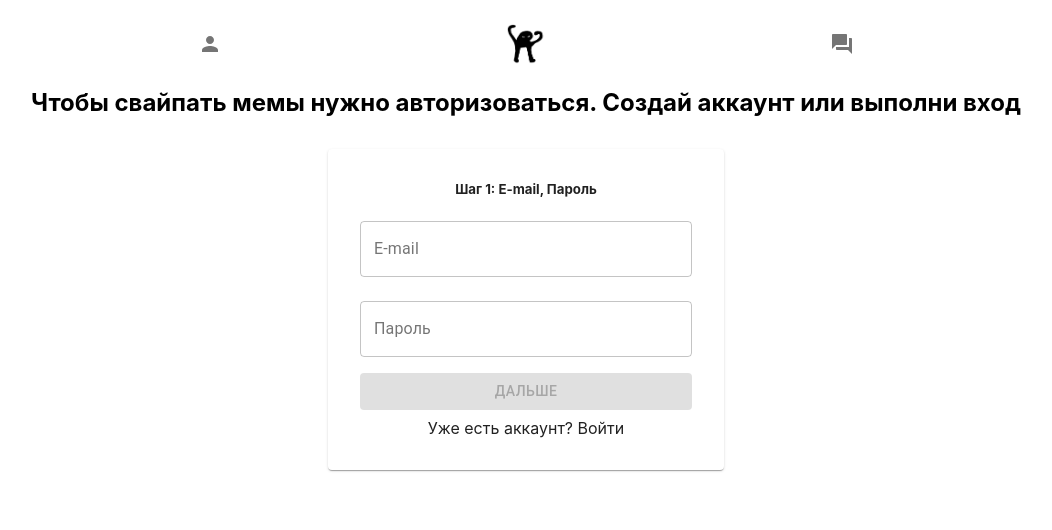
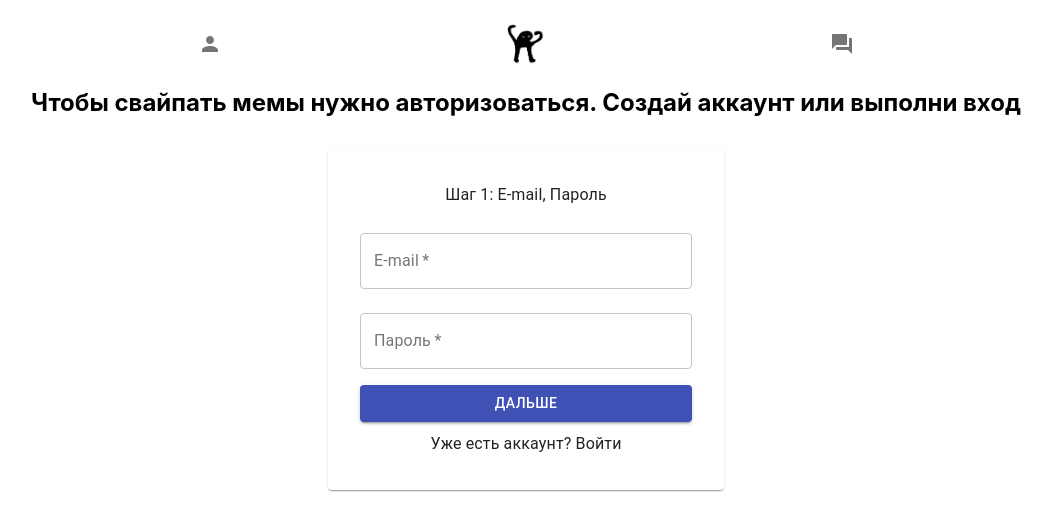
Before and after one commit to maruost/meminder, a React (Create React App) app: page /registration in a window 1280 px wide. Shown: the top 530 px of the page, without its empty margins (114-1166 px from the left). Built offline with nearby package versions, Linux system fonts and the light colour scheme.

Commit message:
validation fixed, dropzone added

```diff
--- a/package.json
+++ b/package.json
@@ -10,16 +10,20 @@
     "@testing-library/jest-dom": "^5.11.10",
     "@testing-library/react": "^11.2.6",
     "@testing-library/user-event": "^12.8.3",
+    "formik": "^2.2.6",
     "joi": "^17.4.0",
     "libphonenumber-js": "^1.9.16",
+    "moment": "^2.29.1",
     "nuka-carousel": "^4.7.7",
     "react": "^17.0.2",
     "react-dom": "^17.0.2",
+    "react-dropzone": "^11.3.2",
     "react-hook-form": "^6.15.5",
     "react-phone-number-input": "^3.1.18",
     "react-router-dom": "^5.2.0",
     "react-scripts": "4.0.3",
     "react-tinder-card": "^1.4.0",
+    "validator": "^13.5.2",
     "web-vitals": "^1.1.1",
     "yup": "^0.32.9"
   },
--- a/src/App.js
+++ b/src/App.js
@@ -9,6 +9,7 @@ import Registration from "./components/Registration/Registration";
 import { Step1 } from "./components/Step1";
 import { Step2 } from "./components/Step2";
 import { Result } from "./components/Result";
+import Step3 from "./components/Step3";
 
 const db = [
   {
@@ -86,9 +87,11 @@ function App() {
           />
         </Route>
         <Route exact path="/registration">
-            <Registration />
+          <Registration />
         </Route>
         <Route exact path="/result" component={Result}></Route>
+        <Route exact path={"/step2"} component={Step2} />
+        <Route exact path={"/step3"} component={Step3} />
       </Switch>
     </div>
   );
--- /dev/null
+++ b/src/components/DropZone/DropZone.js
@@ -0,0 +1,44 @@
+import React from "react";
+import Dropzone from "react-dropzone";
+import {
+  Paper,
+  List,
+  ListItem,
+  ListItemIcon,
+  ListItemText,
+} from "@material-ui/core";
+import { CloudUpload, InsertDriveFile } from "@material-ui/icons";
+
+function DropZone({ name, setFieldValue, values, ...props }) {
+  return (
+    <div>
+      <Dropzone
+        multiple={true}
+        accept="image/jpeg, image/png"
+        onDrop={(acceptedFiles) => {
+          setFieldValue("files", [...values, ...acceptedFiles]);
+        }}
+      >
+        {({ getRootProps, getInputProps }) => (
+          <Paper variant="outlined" {...getRootProps()}>
+            <CloudUpload />
+            <input {...getInputProps()} name="files" />
+            <p>Drag 'n' drop files here, or click to select files</p>
+          </Paper>
+        )}
+      </Dropzone>
+      <List>
+        {values.map((f, index) => (
+          <ListItem key={index}>
+            <ListItemIcon>
+              <InsertDriveFile />
+            </ListItemIcon>
+            <ListItemText primary={f.name} secondary={f.size} />
+          </ListItem>
+        ))}
+      </List>
+    </div>
+  );
+}
+
+export default DropZone;
--- a/src/components/Registration/Registration.js
+++ b/src/components/Registration/Registration.js
@@ -14,11 +14,9 @@ function Registration() {
       </h2>
       <Switch>
         <Route exact path={path}>
-          <Step1 url={url} />
+          <Step1 />
         </Route>
-        <Route exact path="/step2">
-          <Step2 />
-        </Route>
+
       </Switch>
     </div>
   );
--- a/src/components/Step1.js
+++ b/src/components/Step1.js
@@ -1,83 +1,79 @@
-import { Typography } from "@material-ui/core";
-import { useRouteMatch } from "react-router-dom";
-import React, { useEffect } from "react";
+import { TextField, Typography } from "@material-ui/core";
+import { useRouteMatch, Route, Link } from "react-router-dom";
+import React, { useEffect, useState } from "react";
 import { Form } from "./Form";
 import { Input } from "./Input";
 import { MainContainer } from "./MainContainer";
-import { useForm } from "react-hook-form";
 import { PrimaryButton } from "./PrimaryButton";
-import * as Joi from "joi";
-import { joiResolver } from "@hookform/resolvers/joi";
 import { useHistory } from "react-router-dom";
 import { useData } from "./DataContex";
-import { yupResolver } from '@hookform/resolvers/yup';
-import * as yup from 'yup';
+import * as yup from "yup";
+import { useFormik } from "formik";
+import { Step2 } from "./Step2";
 
-// const schema = Joi.object({
-//   email: Joi.string()
-//     .email({ tlds: { allow: false } })
-//     .required()
-//     .messages({
-//       "string.empty": `Поле "E-mail" должно быть обязательно заполнено`,
-//       "string.email": `Введите действующий E-mail`,
-//     }),
-//   password: Joi.string().required().messages({
-//     "string.empty": `Поле "Пароль" должно быть обязательно заполнено`,
-//   }),
-// });
-
-const schema = yup.object().shape({
-  email: yup.string().required(),
-  password: yup.number().required(),
+let schema = yup.object().shape({
+  email: yup
+    .string()
+    .email("Пожалуйста, введите действующий e-mail")
+    .required("Поле обязательно должно быть заполнено"),
+  password: yup
+    .string()
+    .min(8, "Минимум 8 символов")
+    .required("Поле обязательно должно быть заполнено"),
 });
 
 export const Step1 = ({ ...props }) => {
   const history = useHistory();
-  // const { data, setValues } = useData();
-
-  const {
-    register,
-    handleSubmit,
-    formState: { errors },
-    formState,
-  } = useForm({
-    // defaultValues: { firstName: data.firstName, lastName: data.lastName },
-    resolver: yupResolver(schema),
-    mode: "onChange",
+  const { path, url } = useRouteMatch();
+  const formik = useFormik({
+    initialValues: {
+      email: "",
+      password: "",
+    },
+    validationSchema: schema,
+    onSubmit: (data) => {
+      console.log(data);
+      if (data) {
+        history.push(`${url}/step2`);
+        // setValues(data);
+      }
+    },
   });
-
-  const { isValid } = formState;
-  const onSubmit = (data) => {
-    history.push("/step2");
-    // setValues(data);
-  };
 
   return (
     <MainContainer {...props}>
-      <Typography component="h5" variant="p">
+      <Typography component="h5" variant="subtitle1">
         Шаг 1: E-mail, Пароль
       </Typography>
-      <Form onSubmit={handleSubmit(onSubmit)}>
+      <Form onSubmit={formik.handleSubmit}>
         <Input
-          {...register("email")}
           id="email"
           type="text"
           label="E-mail"
           name="email"
-          error={!!errors.email}
-          helperText={errors?.email?.message}
+          value={formik.values.email}
+          onChange={formik.handleChange}
+          required
+          error={formik.touched.email && Boolean(formik.errors.email)}
+          helperText={formik.touched.email && formik.errors.email}
         />
         <Input
-          {...register("password")}
           id="password"
           type="password"
           label="Пароль"
           name="password"
-          error={!!errors.password}
-          helperText={errors?.password?.message}
+          value={formik.values.password}
+          onChange={formik.handleChange}
+          required
+          error={formik.touched.password && Boolean(formik.errors.password)}
+          helperText={formik.touched.email && formik.errors.password}
         />
-        <PrimaryButton disabled={!isValid}>Дальше</PrimaryButton>
-        <Typography component="p" variant="p">
+        <Link to={"/step2"}>
+          <PrimaryButton color={!formik.isValid ? "default" : "primary"}>
+            Дальше
+          </PrimaryButton>
+        </Link>
+        <Typography component="h5" variant="subtitle1">
           Уже есть аккаунт? Войти
         </Typography>
       </Form>
--- a/src/components/Step2.js
+++ b/src/components/Step2.js
@@ -1,7 +1,6 @@
 import {
   Typography,
   FormControlLabel,
-  Checkbox,
   TextField,
   FormControl,
   FormLabel,
@@ -16,115 +15,110 @@ import { Input } from "./Input";
 import { MainContainer } from "./MainContainer";
 import { useForm } from "react-hook-form";
 import { PrimaryButton } from "./PrimaryButton";
-import * as Joi from "joi";
-import { joiResolver } from "@hookform/resolvers/joi";
 import { useHistory } from "react-router-dom";
 import { useData } from "./DataContex";
+import * as yup from "yup";
+import { useFormik } from "formik";
+import moment from "moment";
 
-const schema = Joi.object({
-  firstName: Joi.string()
-    .pattern(/^([^0-9]*)$/)
-    .required()
-    .messages({
-      "string.empty": `Поле "Имя" должно быть обязательно заполнено`,
-    }),
-  lastName: Joi.string()
-    .pattern(/^([^0-9]*)$/)
-    .required()
-    .messages({
-      "string.empty": `Поле "Фамилия" должно быть обязательно заполнено`,
-    }),
-}).unknown();
+let schema = yup.object().shape({
+  firstName: yup
+    .string()
+    .min(2, "Минимум 2 символа")
+    .required("Поле обязательно должно быть заполнено"),
+  lastName: yup
+    .string()
+    .min(2, "Минимум 2 символа")
+    .required("Поле обязательно должно быть заполнено"),
+  date: yup
+    .string()
+    .required("Пожалуйста, укажи дату рождения")
+    .test(
+      "DOB",
+      "Чтобы пользоваться приложением тебе должно быть не меньше 18 лет",
+      (value) => {
+        return moment().diff(moment(value), "years") >= 18;
+      }
+    ),
+  gender: yup.string().required(),
+  searchingGender: yup.string().required(),
+});
 
 export const Step2 = ({ ...props }) => {
   const history = useHistory();
   // const { data, setValues } = useData();
-  const [gender, setGender] = useState();
-  const [searchingGender, setSearchingGender] = useState();
-  const [locationState, setLocationState] = useState({
-    locationToFind: false,
+
+  const formik = useFormik({
+    initialValues: {
+      firstName: "",
+      lastName: "",
+      date: "",
+      gender: "",
+      searchingGender: "",
+      location: "",
+      locationToFind: false,
+      about: "",
+    },
+    validationSchema: schema,
+    onSubmit: (data) => {
+      history.push("/step3");
+      // setValues(data);
+    },
   });
 
-  const handleLocationChange = (event) => {
-    setLocationState({ [event.target.name]: event.target.checked });
-  };
-
-  const handleGenderChange = (e) => {
-    setGender(e.target.value);
-  };
-
-  const handleSearchingGenderChange = (e) => {
-    setSearchingGender(e.target.value);
-  };
-
-  const {
-    register,
-    handleSubmit,
-    watch,
-    formState: { errors },
-    formState,
-  } = useForm({
-    // defaultValues: {
-    //   email: data.email,
-    //   hasPhone: data.hasPhone,
-    //   phoneNumber: data.phoneNumber,
-    // },
-    mode: "onChange",
-    resolver: joiResolver(schema),
-  });
-
-  const { isValid } = formState;
-  const hasPhone = watch("hasPhone");
-
-  const onSubmit = (data) => {
-    history.push("/result");
-    if (!hasPhone) data.phoneNumber = null;
-    // setValues(data);
-  };
   return (
     <MainContainer {...props}>
-      <Typography component="h5" variant="p">
+      <Typography component="h5" variant="subtitle1">
         Шаг 2: Расскажи немного о себе
       </Typography>
-      <Form onSubmit={handleSubmit(onSubmit)}>
+      <Form onSubmit={formik.handleSubmit}>
         <Input
-          {...register("firstName")}
           id="firstName"
           type="text"
           label="Имя"
           name="firstName"
-          error={!!errors.firstName}
-          helperText={errors?.firstName?.message}
+          value={formik.values.firstName}
+          onChange={formik.handleChange}
+          required
+          error={formik.touched.firstName && Boolean(formik.errors.firstName)}
+          helperText={formik.touched.firstName && formik.errors.firstName}
         />
         <Input
-          {...register("lastName")}
           id="lastName"
           type="text"
           label="Фамилия"
           name="lastName"
-          error={!!errors.lastName}
-          helperText={errors?.lastName?.message}
+          value={formik.values.lastName}
+          onChange={formik.handleChange}
+          required
+          error={formik.touched.lastName && Boolean(formik.errors.lastName)}
+          helperText={formik.touched.lastName && formik.errors.lastName}
         />
-        <TextField
+        <Input
           id="date"
-          {...register("date")}
           label="Дата рождения"
           type="date"
           name="date"
           InputLabelProps={{
             shrink: true,
           }}
-          error={!!errors.date}
-          helperText={errors?.date?.message}
+          value={formik.values.date}
+          onChange={formik.handleChange}
+          required
+          error={formik.touched.date && Boolean(formik.errors.date)}
+          helperText={formik.touched.date && formik.errors.date}
         />
         <FormControl component="fieldset">
           <FormLabel component="legend">Твой пол</FormLabel>
           <RadioGroup
             row
             aria-label="gender"
-            name="gender1"
-            value={gender}
-            onChange={handleGenderChange}
+            name="gender"
+            value={formik.values.gender || ""}
+            onChange={formik.handleChange}
+            required
+            error={formik.touched.gender && Boolean(formik.errors.gender)}
+            helperText={formik.touched.gender && formik.errors.gender}
           >
             <FormControlLabel
               value="female"
@@ -147,10 +141,18 @@ export const Step2 = ({ ...props }) => {
           <FormLabel component="legend">Кого ты ищещь?</FormLabel>
           <RadioGroup
             row
-            aria-label="gender"
-            name="gender1"
-            value={searchingGender}
-            onChange={handleSearchingGenderChange}
+            aria-label="searchingGender"
+            name="searchingGender"
+            value={formik.values.searchingGender}
+            onChange={formik.handleChange}
+            required
+            error={
+              formik.touched.searchingGender &&
+              Boolean(formik.errors.searchingGender)
+            }
+            helperText={
+              formik.touched.searchingGender && formik.errors.searchingGender
+            }
           >
             <FormControlLabel
               value="female"
@@ -167,23 +169,36 @@ export const Step2 = ({ ...props }) => {
               control={<Radio />}
               label="Другое"
             />
+            <FormControlLabel value="all" control={<Radio />} label="Любой" />
           </RadioGroup>
         </FormControl>
         <Input
-          {...register("location")}
           id="location"
           type="text"
           label="Город"
           name="location"
-          error={!!errors.location}
-          helperText={errors?.location?.message}
+          value={formik.values.location}
+          onChange={formik.handleChange}
+          error={formik.touched.location && Boolean(formik.errors.location)}
+          helperText={formik.touched.location && formik.errors.location}
         />
         <FormControlLabel
           control={
             <Switch
-              checked={locationState.locationToFind}
-              onChange={handleLocationChange}
+              checked={
+                formik.values.location ? formik.values.locationToFind : null
+              }
               name="locationToFind"
+              value={formik.values.locationToFind}
+              onChange={formik.handleChange}
+              error={
+                formik.touched.locationToFind &&
+                Boolean(formik.errors.locationToFind)
+              }
+              helperText={
+                formik.touched.locationToFind && formik.errors.locationToFind
+              }
+              disabled={formik.values.location ? false : true}
             />
           }
           label="Ты хочешь найти пару в твоём городе?"
@@ -191,9 +206,14 @@ export const Step2 = ({ ...props }) => {
         <TextareaAutosize
           aria-label="empty textarea"
           placeholder="Здесь можешь написать немного о себе"
+          name="about"
           rowsMax={8}
+          value={formik.values.about}
+          onChange={formik.handleChange}
         />
-        <PrimaryButton disabled={!isValid}>Дальше</PrimaryButton>
+        <PrimaryButton color={!formik.isValid ? "default" : "primary"}>
+          Дальше
+        </PrimaryButton>
         <PrimaryButton
           color="default"
           type="button"
--- /dev/null
+++ b/src/components/Step3.js
@@ -0,0 +1,46 @@
+import React, { useState } from "react";
+import { useHistory } from "react-router-dom";
+import DropZone from "../components/DropZone/DropZone";
+import { useFormik } from "formik";
+import { Form } from "./Form";
+
+import Dropzone from "react-dropzone";
+import {
+  Paper,
+  List,
+  ListItem,
+  ListItemIcon,
+  ListItemText,
+} from "@material-ui/core";
+import {
+  CloudUpload,
+  FormatLineSpacing,
+  InsertDriveFile,
+} from "@material-ui/icons";
+
+function Step3() {
+  const history = useHistory();
+
+  const formik = useFormik({
+    initialValues: {
+      files: [],
+    },
+    onSubmit: (data) => {
+      history.push("/step3");
+      // setValues(data);
+    },
+  });
+  return (
+    <div>
+      <Form onSubmit={formik.handleSubmit}>
+        <DropZone
+          name="files"
+          setFieldValue={formik.setFieldValue}
+          values={formik.values.files}
+        />
+      </Form>
+    </div>
+  );
+}
+
+export default Step3;
```
Also changed, not shown: 1 other file (tests, documents, lock files or other folders).
